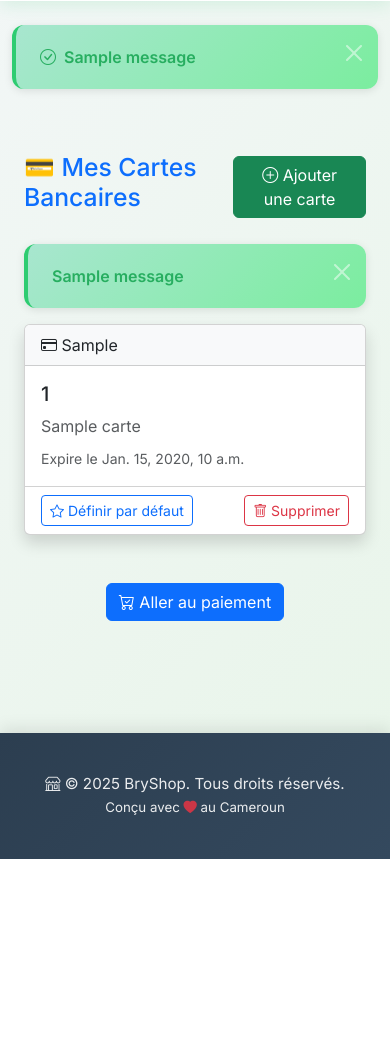
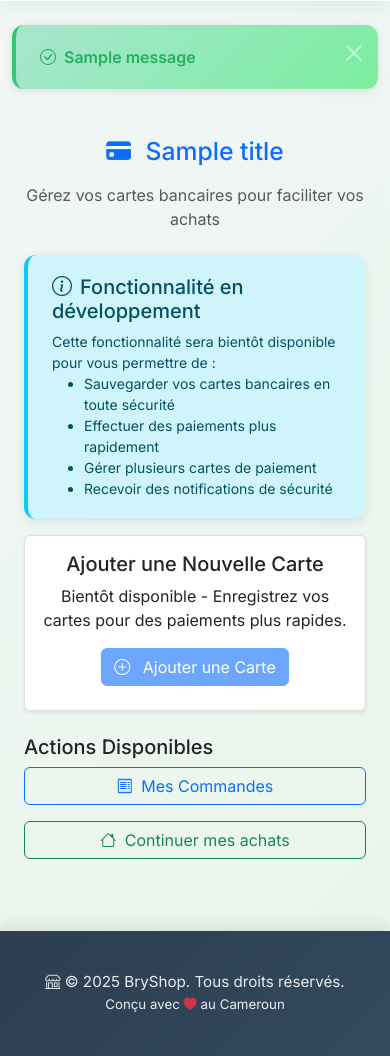
Before and after one commit to Cdjiatou/Bryshop, a Django app: template BRYSHOP/templates/html/mes_cartes.html in a window 390 px wide. Shown: the part 391-1447 px from the top of the page. Before the commit the page ends 1250 px from the top, so only its background shows below. Run offline with Django 5.2, Linux system fonts and the light colour scheme; the template is opened without the code that fills it: most values are stand-ins (such as "Sample title", 1, 10 or a date in 2020); one stand-in notice (Sample message) is shown.

Commit message:
Add basic mes_cartes view and URL to fix NoReverseMatch error
- Add mes_cartes view in views.py
- Add mes_cartes URL in urls.py
- Create basic mes_cartes.html template
- Fix NoReverseMatch error for payment tests page

```diff
--- a/BRYSHOP/templates/html/mes_cartes.html
+++ b/BRYSHOP/templates/html/mes_cartes.html
@@ -1,122 +1,90 @@
 {% extends 'html/menu.html' %}
 
 {% block content %}
-<div class="container py-5">
-    <div class="d-flex justify-content-between align-items-center mb-4">
-        <h2 class="text-primary">💳 Mes Cartes Bancaires</h2>
-        <a href="{% url 'ajouter_carte' %}" class="btn btn-success">
-            <i class="bi bi-plus-circle"></i> Ajouter une carte
-        </a>
-    </div>
+<div class="container mt-5">
+    <div class="row justify-content-center">
+        <div class="col-lg-8">
+            <!-- Header -->
+            <div class="text-center mb-4">
+                <h2 class="text-primary mb-3">
+                    <i class="bi bi-credit-card-fill me-2"></i>
+                    {{ title }}
+                </h2>
+                <p class="text-muted">
+                    Gérez vos cartes bancaires pour faciliter vos achats
+                </p>
+            </div>
 
-    {% if messages %}
-        {% for message in messages %}
-            <div class="alert alert-{{ message.tags }} alert-dismissible fade show" role="alert">
-                {{ message }}
-                <button type="button" class="btn-close" data-bs-dismiss="alert"></button>
+            <!-- Message d'information -->
+            <div class="alert alert-info">
+                <h5><i class="bi bi-info-circle me-2"></i>Fonctionnalité en développement</h5>
+                <p class="mb-2">{{ message }}</p>
+                <p class="mb-0 small">
+                    Cette fonctionnalité sera bientôt disponible pour vous permettre de :
+                </p>
+                <ul class="mb-0 small">
+                    <li>Sauvegarder vos cartes bancaires en toute sécurité</li>
+                    <li>Effectuer des paiements plus rapidement</li>
+                    <li>Gérer plusieurs cartes de paiement</li>
+                    <li>Recevoir des notifications de sécurité</li>
+                </ul>
             </div>
-        {% endfor %}
-    {% endif %}
 
-    {% if cartes %}
-        <div class="row">
-            {% for carte in cartes %}
-            <div class="col-md-6 col-lg-4 mb-4">
-                <div class="card h-100 {% if carte.is_default %}border-primary shadow-lg{% else %}shadow{% endif %}">
-                    <div class="card-header {% if carte.is_default %}bg-primary text-white{% else %}bg-light{% endif %}">
-                        <div class="d-flex justify-content-between align-items-center">
-                            <div>
-                                {% if carte.card_type == 'visa' %}
-                                    <i class="bi bi-credit-card text-primary"></i> Visa
-                                {% elif carte.card_type == 'mastercard' %}
-                                    <i class="bi bi-credit-card text-warning"></i> MasterCard
-                                {% elif carte.card_type == 'amex' %}
-                                    <i class="bi bi-credit-card text-success"></i> American Express
-                                {% else %}
-                                    <i class="bi bi-credit-card"></i> {{ carte.get_card_type_display }}
-                                {% endif %}
-                            </div>
-                            {% if carte.is_default %}
-                                <span class="badge bg-success">Par défaut</span>
-                            {% endif %}
-                        </div>
-                    </div>
+            <!-- Bouton pour ajouter une carte (désactivé pour l'instant) -->
+            <div class="card">
+                <div class="card-body text-center">
+                    <h5 class="card-title">Ajouter une Nouvelle Carte</h5>
+                    <p class="card-text">Bientôt disponible - Enregistrez vos cartes pour des paiements plus rapides.</p>
+                    <button class="btn btn-primary" disabled>
+                        <i class="bi bi-plus-circle me-2"></i>
+                        Ajouter une Carte
+                    </button>
+                </div>
+            </div>
 
-                    <div class="card-body">
-                        <h5 class="card-title">{{ carte.masked_number }}</h5>
-                        <p class="card-text text-muted mb-2">{{ carte.cardholder_name }}</p>
-                        <p class="card-text">
-                            <small class="text-muted">
-                                Expire le {{ carte.expiry_date_display }}
-                                {% if carte.is_expired %}
-                                    <span class="badge bg-danger ms-2">Expirée</span>
-                                {% endif %}
-                            </small>
-                        </p>
-                    </div>
-
-                    <div class="card-footer bg-transparent">
-                        <div class="d-flex justify-content-between">
-                            {% if not carte.is_default %}
-                                <form method="post" action="{% url 'definir_carte_defaut' carte.id %}" class="d-inline">
-                                    {% csrf_token %}
-                                    <button type="submit" class="btn btn-outline-primary btn-sm">
-                                        <i class="bi bi-star"></i> Définir par défaut
-                                    </button>
-                                </form>
-                            {% else %}
-                                <span class="text-primary"><i class="bi bi-star-fill"></i> Carte par défaut</span>
-                            {% endif %}
-
-                            <button type="button" class="btn btn-outline-danger btn-sm"
-                                    data-bs-toggle="modal"
-                                    data-bs-target="#deleteModal{{ carte.id }}">
-                                <i class="bi bi-trash"></i> Supprimer
-                            </button>
-                        </div>
-                    </div>
-                </div>
-
-                <!-- Modal de confirmation de suppression -->
-                <div class="modal fade" id="deleteModal{{ carte.id }}" tabindex="-1">
-                    <div class="modal-dialog">
-                        <div class="modal-content">
-                            <div class="modal-header">
-                                <h5 class="modal-title">Confirmer la suppression</h5>
-                                <button type="button" class="btn-close" data-bs-dismiss="modal"></button>
-                            </div>
-                            <div class="modal-body">
-                                <p>Êtes-vous sûr de vouloir supprimer cette carte ?</p>
-                                <p class="text-muted">{{ carte.masked_number }} - {{ carte.cardholder_name }}</p>
-                            </div>
-                            <div class="modal-footer">
-                                <button type="button" class="btn btn-secondary" data-bs-dismiss="modal">Annuler</button>
-                                <form method="post" action="{% url 'supprimer_carte' carte.id %}" class="d-inline">
-                                    {% csrf_token %}
-                                    <button type="submit" class="btn btn-danger">Supprimer</button>
-                                </form>
-                            </div>
-                        </div>
+            <!-- Actions disponibles -->
+            <div class="row mt-4">
+                <div class="col-12">
+                    <h5>Actions Disponibles</h5>
+                    <div class="d-grid gap-2 d-md-flex justify-content-md-center">
+                        <a href="{% url 'mes_commandes' %}" class="btn btn-outline-primary">
+                            <i class="bi bi-receipt me-1"></i>
+                            Mes Commandes
+                        </a>
+                        <a href="/" class="btn btn-outline-success">
+                            <i class="bi bi-house me-1"></i>
+                            Continuer mes achats
+                        </a>
                     </div>
                 </div>
             </div>
-            {% endfor %}
         </div>
+    </div>
+</div>
 
-        <div class="mt-4 text-center">
-            <a href="{% url 'checkout' %}" class="btn btn-primary">
-                <i class="bi bi-cart-check"></i> Aller au paiement
-            </a>
-        </div>
+<style>
+.card {
+    box-shadow: 0 0.125rem 0.25rem rgba(0, 0, 0, 0.075);
+    border: 1px solid rgba(0, 0, 0, 0.125);
+}
 
-    {% else %}
-        <div class="alert alert-info text-center mt-5">
-            <h5>Vous n'avez pas encore enregistré de carte bancaire.</h5>
-            <p class="mb-3">Ajoutez votre première carte pour faciliter vos futurs achats.</p>
-            <a href="{% url 'ajouter_carte' %}" class="btn btn-primary">
-                <i class="bi bi-plus-circle"></i> Ajouter ma première carte
-            </a>
-        </div>
-    {% endif %}
-</div>
+.alert-info {
+    border-left: 4px solid #0dcaf0;
+}
+
+.btn:disabled {
+    opacity: 0.6;
+    cursor: not-allowed;
+}
+
+@media (max-width: 768px) {
+    .d-md-flex {
+        flex-direction: column;
+    }
+
+    .btn {
+        margin-bottom: 0.5rem;
+    }
+}
+</style>
 {% endblock %}
--- a/BRYSHOP/urls.py
+++ b/BRYSHOP/urls.py
@@ -1,5 +1,5 @@
 from django.urls import path, include
-from BRYSHOP.views import index, detail, checkout, confirmation, product_by_category, nos_produits,contact_views, dashboard_boutiquier, ajouter_categorie, ajouter_produit, modifier_profil, changer_mot_de_passe
+from BRYSHOP.views import index, detail, checkout, confirmation, product_by_category, nos_produits,contact_views, dashboard_boutiquier, ajouter_categorie, ajouter_produit, modifier_profil, changer_mot_de_passe, mes_cartes
 from . import views
 urlpatterns = [
     path('', index, name='Accueil'),
@@ -18,6 +18,7 @@ urlpatterns = [
     path('payment/callback/', views.payment_callback, name='payment_callback'),
 
     path('mes-commandes/', views.mes_commandes, name='mes_commandes'),
+    path('mes-cartes/', mes_cartes, name='mes_cartes'),
     path('test-payment/', views.test_payment, name='test_payment'),
 
 
```
Also changed, not shown: BRYSHOP/views.py (+9 -0 lines).
